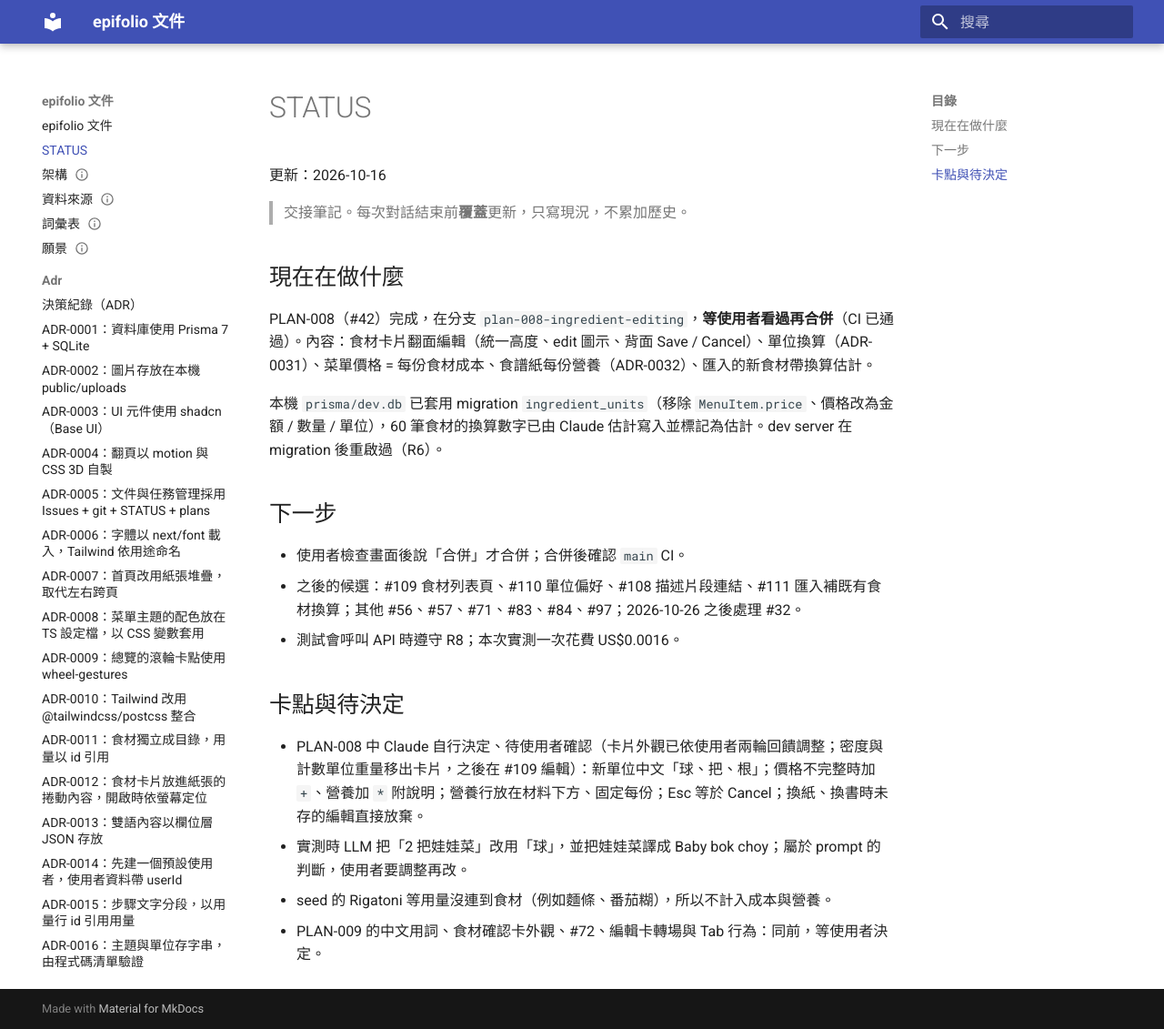
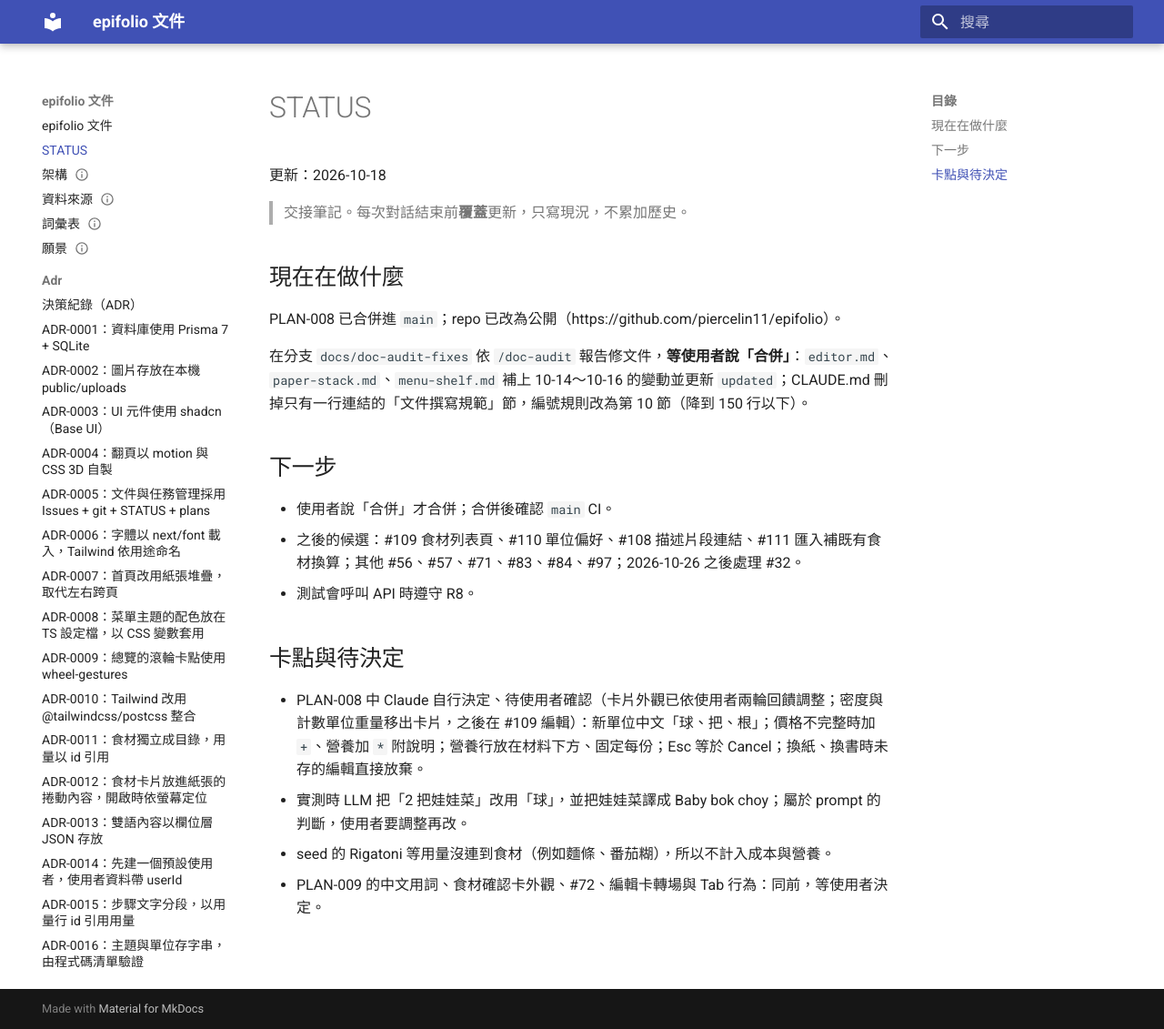
Before and after one commit to piercelin11/epifolio, an MkDocs documentation site: the page built from docs/STATUS.md, in a window 1280 px wide and 1131 px high. Shown: the whole window at 91% size. Built offline with MkDocs 1.6.1 and Material for MkDocs 9.7.7, drawn with Linux system fonts in a browser that asks for light colours.

Commit message:
docs: drop the one-line docs section from CLAUDE.md
The section only pointed at .claude/rules/docs.md, which the document
map already lists. Numbered rules move from section 11 to 10, bringing
the file under the 150-line limit /doc-audit checks.

- Update the section references in the single-source and trigger tables
- Refresh docs/STATUS.md

```diff
--- a/docs/STATUS.md
+++ b/docs/STATUS.md
@@ -1,20 +1,20 @@
 # STATUS
 
-更新：2026-10-16
+更新：2026-10-18
 
 > 交接筆記。每次對話結束前**覆蓋**更新，只寫現況，不累加歷史。
 
 ## 現在在做什麼
 
-PLAN-008（#42）完成，在分支 `plan-008-ingredient-editing`，**等使用者看過再合併**（CI 已通過）。內容：食材卡片翻面編輯（統一高度、edit 圖示、背面 Save / Cancel）、單位換算（ADR-0031）、菜單價格 = 每份食材成本、食譜紙每份營養（ADR-0032）、匯入的新食材帶換算估計。
+PLAN-008 已合併進 `main`；repo 已改為公開（https://github.com/piercelin11/epifolio）。
 
-本機 `prisma/dev.db` 已套用 migration `ingredient_units`（移除 `MenuItem.price`、價格改為金額 / 數量 / 單位），60 筆食材的換算數字已由 Claude 估計寫入並標記為估計。dev server 在 migration 後重啟過（R6）。
+在分支 `docs/doc-audit-fixes` 依 `/doc-audit` 報告修文件，**等使用者說「合併」**：`editor.md`、`paper-stack.md`、`menu-shelf.md` 補上 10-14～10-16 的變動並更新 `updated`；CLAUDE.md 刪掉只有一行連結的「文件撰寫規範」節，編號規則改為第 10 節（降到 150 行以下）。
 
 ## 下一步
 
-- 使用者檢查畫面後說「合併」才合併；合併後確認 `main` CI。
+- 使用者說「合併」才合併；合併後確認 `main` CI。
 - 之後的候選：#109 食材列表頁、#110 單位偏好、#108 描述片段連結、#111 匯入補既有食材換算；其他 #56、#57、#71、#83、#84、#97；2026-10-26 之後處理 #32。
-- 測試會呼叫 API 時遵守 R8；本次實測一次花費 US$0.0016。
+- 測試會呼叫 API 時遵守 R8。
 
 ## 卡點與待決定
 
```
Also changed, not shown: CLAUDE.md (+3 -7 lines).
